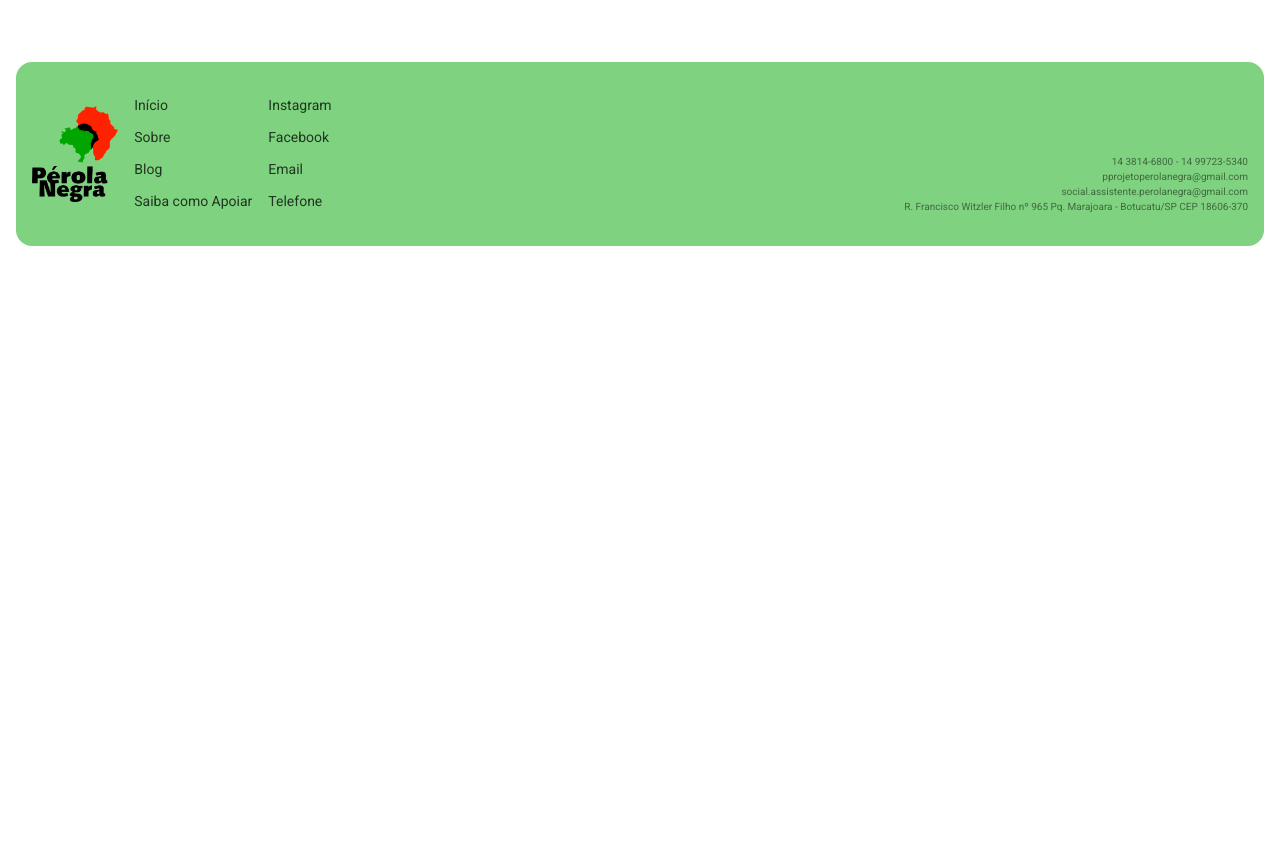
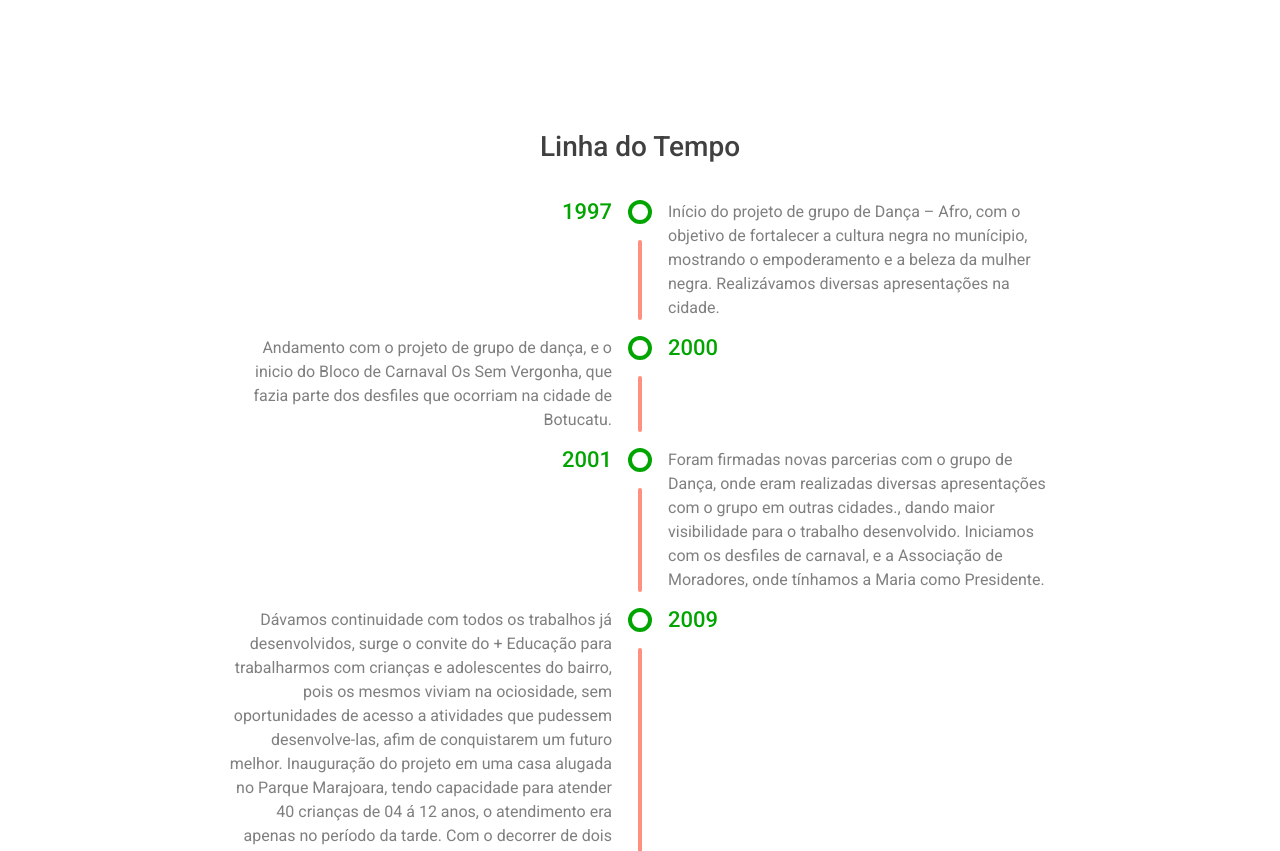
Before and after one commit to projeto-perola-negra/front-v1, a React (Vite) app: page / in a window 1280 px wide. Shown: the part 1943-2794 px from the top of the page. Before the commit the page ends 2205 px from the top, so only its background shows below. Built offline with nearby package versions, Linux system fonts and the light colour scheme.

Commit message:
feat: done timeline component

```diff
--- /dev/null
+++ b/src/components/TimeLine/index.tsx
@@ -0,0 +1,113 @@
+import Heading from "../Heading";
+import TimeLineLine from "../TimeLineLine";
+
+export default function TimeLine() {
+  return (
+    <div className="flex flex-col gap-y-8">
+      <Heading variant="h2" className="text-center">
+        Linha do Tempo
+      </Heading>
+
+      <div className="flex flex-col gap-y-4 max-w-time-line mx-auto">
+        <TimeLineLine variant="right" title="1997">
+          Início do projeto de grupo de Dança – Afro, com o objetivo de
+          fortalecer a cultura negra no munícipio, mostrando o empoderamento e a
+          beleza da mulher negra. Realizávamos diversas apresentações na cidade.
+        </TimeLineLine>
+        <TimeLineLine variant="left" title="2000">
+          Andamento com o projeto de grupo de dança, e o inicio do Bloco de
+          Carnaval Os Sem Vergonha, que fazia parte dos desfiles que ocorriam na
+          cidade de Botucatu.
+        </TimeLineLine>
+        <TimeLineLine variant="right" title="2001">
+          Foram firmadas novas parcerias com o grupo de Dança, onde eram
+          realizadas diversas apresentações com o grupo em outras cidades.,
+          dando maior visibilidade para o trabalho desenvolvido. Iniciamos com
+          os desfiles de carnaval, e a Associação de Moradores, onde tínhamos a
+          Maria como Presidente.
+        </TimeLineLine>
+        <TimeLineLine variant="left" title="2009">
+          Dávamos continuidade com todos os trabalhos já desenvolvidos, surge o
+          convite do + Educação para trabalharmos com crianças e adolescentes do
+          bairro, pois os mesmos viviam na ociosidade, sem oportunidades de
+          acesso a atividades que pudessem desenvolve-las, afim de conquistarem
+          um futuro melhor. Inauguração do projeto em uma casa alugada no Parque
+          Marajoara, tendo capacidade para atender 40 crianças de 04 á 12 anos,
+          o atendimento era apenas no período da tarde. Com o decorrer de dois
+          anos, após diversas discussões e engajamentos das mulheres (mães) da
+          comunidade, o projeto começa a atender no período da manhã e a tarde.
+        </TimeLineLine>
+        <TimeLineLine variant="right" title="2016">
+          Devido a grande demanda de trabalho e o aumento da procura de crianças
+          e adolescente pelo Projeto, passamos a atender em Espaço maior, com
+          capacidade de até 65 atendidos, baseado nos recursos disponíveis da
+          Secretaria de Educação e do CMDCA. Deixa-se de existir o projeto de
+          Dança e de carnaval (Eventos Culturais), e o foco se torna apenas no
+          Projeto Pérola Negra. Firmam-se novas parcerias com o Esporte,
+          disponibilizando oficineiros para desenvolverem atividades de
+          modalidade esportiva com nossos atendidos.
+        </TimeLineLine>
+        <TimeLineLine variant="left" title="2017">
+          Devido ao trabalho de excelência, os pais passaram a reivindicar aos
+          Órgãos Públicos solicitando o aumento de vagas no Projeto, para que
+          pudessem contemplar novas crianças e adolescentes.
+        </TimeLineLine>
+        <TimeLineLine variant="right" title="2018">
+          Conquistamos o aumento dos Repasses do dinheiro Público (Educação e
+          CMDCA), e começamos a atender 80 crianças e adolescentes.
+        </TimeLineLine>
+        <TimeLineLine variant="left" title="2020">
+          O projeto passa a atender 85 crianças e adolescentes em contraturno
+          escolar, período manhã e tarde. Inicia-se um novo desafio com a
+          PANDEMIA COVID-19, onde tivemos que nos ajustar com o trabalho remoto,
+          e o atendimento das crianças e adolescente passa a ser online, devido
+          ao isolamento social. As atividades eram passadas para as crianças
+          fazerem em casa, com orientação da Coordenação pedagógica de das
+          Monitoras.
+          <br />
+          <br />
+          Devido ao aumento de desemprego, e famílias na linha da pobreza por
+          conta da PANDEMIA, o Projeto firma novas parcerias, para poder dar
+          suporte para as famílias do bairro marajoara, tanto dos nossos
+          atendidos, como para todos os moradores. Foi ofertado entrega de
+          marmitas em parceria com o SESI, cestas básicas, doação de agasalhos e
+          cobertores. Todas as doações foram fidelizadas com parceiros que
+          abraçaram essa causa junto conosco.
+          <br />
+          <br />
+          Continuamos com nossa capacidade de funcionários, que se revezavam
+          para realizar o trabalho junto com as crianças e a comunidade.
+        </TimeLineLine>
+        <TimeLineLine variant="right" title="2021">
+          No segundo semestre desse ano, retornamos as atividades presenciais,
+          com 30% da capacidade dos alunos, em forma de rodizio. Se inicia o
+          Projeto da Mini Fazenda Essência da Terra. Projeto esse voltado para o
+          trabalho ambiental e ecológico junto com crianças e adolescentes
+          assistidas pelo projeto, mais com objetivo maior de contemplar toda a
+          rede de escolas do Município de Botucatu.
+        </TimeLineLine>
+        <TimeLineLine variant="left" title="2022">
+          Retornamos aos atendimentos presenciais com 100% dos nossos atendidos,
+          seguindo todas as normas de Saúde. No segundo semestre o Projeto firma
+          Parceria com o escritório de advocacia, que nos orienta juridicamente
+          com documentações e suporte frente as demandas administrativas, e
+          decisões a serem tomadas.
+          <br />
+          <br />
+          Conquistamos o direito de termos um profissional de apoio pedagógico
+          para crianças com espectro autista. Sendo incluído esse profissional
+          em nosso plano de trabalho da Educação.
+        </TimeLineLine>
+        <TimeLineLine variant="right" title="2023">
+          Damos continuidade aos trabalhos já realizados, fidelizando novos
+          parceiros em prol do Projeto. Identificamos que o Projeto começou a
+          ganhar mais visibilidade no Município de Botucatu nesse ano.
+          <br />
+          <br />
+          Andamento de 50% do Projeto da Mini Fazenda, sempre em busca de novos
+          parceiros e melhorias.
+        </TimeLineLine>
+      </div>
+    </div>
+  );
+}
--- /dev/null
+++ b/src/components/TimeLineLine/index.tsx
@@ -0,0 +1,61 @@
+import { ReactNode } from "react";
+import Heading from "../Heading";
+import Text from "../Text";
+
+export interface TimeLineLineProps {
+  variant?: "right" | "left";
+  title?: ReactNode;
+  children?: ReactNode;
+}
+
+export default function TimeLineLine(props: TimeLineLineProps) {
+  const variant = props.variant || "right";
+
+  const CurrentVariant = {
+    right: () => (
+      <div className="flex gap-x-4">
+        <div className="flex-1">
+          <Heading
+            variant="h3"
+            className="text-primary-green-1 text-right h-6 flex items-center
+              justify-end"
+          >
+            {props.title}
+          </Heading>
+        </div>
+        <div className="flex flex-col items-center gap-y-4">
+          <div className="w-6 h-6 rounded-full border-4 border-primary-green-1" />
+
+          <div className="w-1 flex-1 bg-primary-red-3 rounded-full" />
+        </div>
+        <div className="flex-1">
+          <Text className="text-primary-black-3">{props.children}</Text>
+        </div>
+      </div>
+    ),
+    left: () => (
+      <div className="flex gap-x-4">
+        <div className="flex-1">
+          <Text className="text-primary-black-3 text-right">
+            {props.children}
+          </Text>
+        </div>
+        <div className="flex flex-col items-center gap-y-4">
+          <div className="w-6 h-6 rounded-full border-4 border-primary-green-1" />
+
+          <div className="w-1 flex-1 bg-primary-red-3 rounded-full" />
+        </div>
+        <div className="flex-1">
+          <Heading
+            variant="h3"
+            className="text-primary-green-1 h-6 flex items-center"
+          >
+            {props.title}
+          </Heading>
+        </div>
+      </div>
+    ),
+  }[variant];
+
+  return <CurrentVariant />;
+}
--- a/src/pages/HomePage.tsx
+++ b/src/pages/HomePage.tsx
@@ -7,6 +7,7 @@ import Presentation from "../assets/presentation-to-kids.png";
 import PrefeituraBotucatu from "../assets/prefeitura-botucatu.png";
 import LogoCMDCA from "../assets/logo-cmdca.png";
 import SecretariaEducacao from "../assets/secretaria-educacao-sp.png";
+import TimeLine from "../components/TimeLine";
 
 export default function HomePage() {
   return (
@@ -92,6 +93,8 @@ export default function HomePage() {
           </>
         }
       />
+
+      <TimeLine />
     </HomeLayout>
   );
 }
--- a/tailwind.config.js
+++ b/tailwind.config.js
@@ -22,6 +22,7 @@ export default {
       },
       maxWidth: {
         screen: `${1100 / rem}rem`,
+        "time-line": [`${(1100 * 0.75) / rem}rem`],
       },
       width: {
         112: `${448 / rem}rem`,
```
Also changed, not shown: 2 other files (tests, documents, lock files or other folders).
